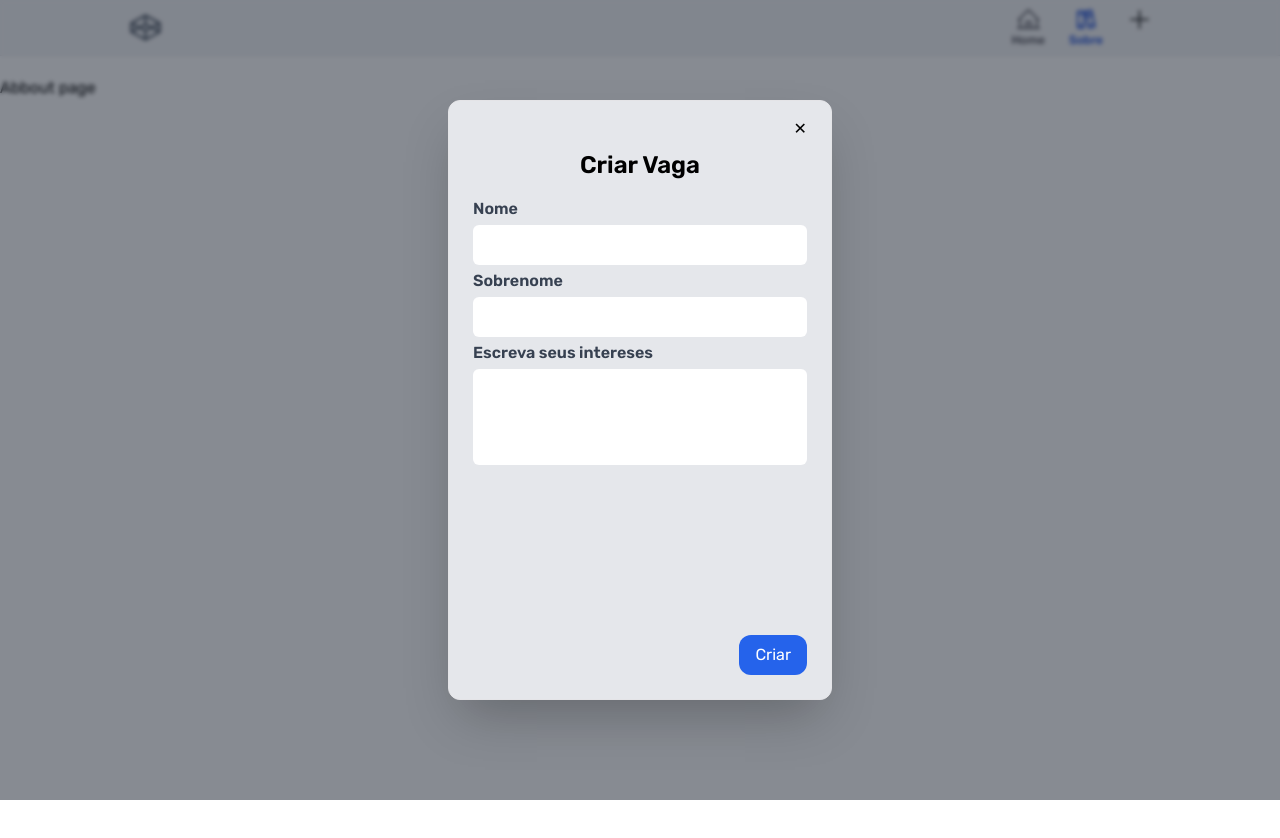
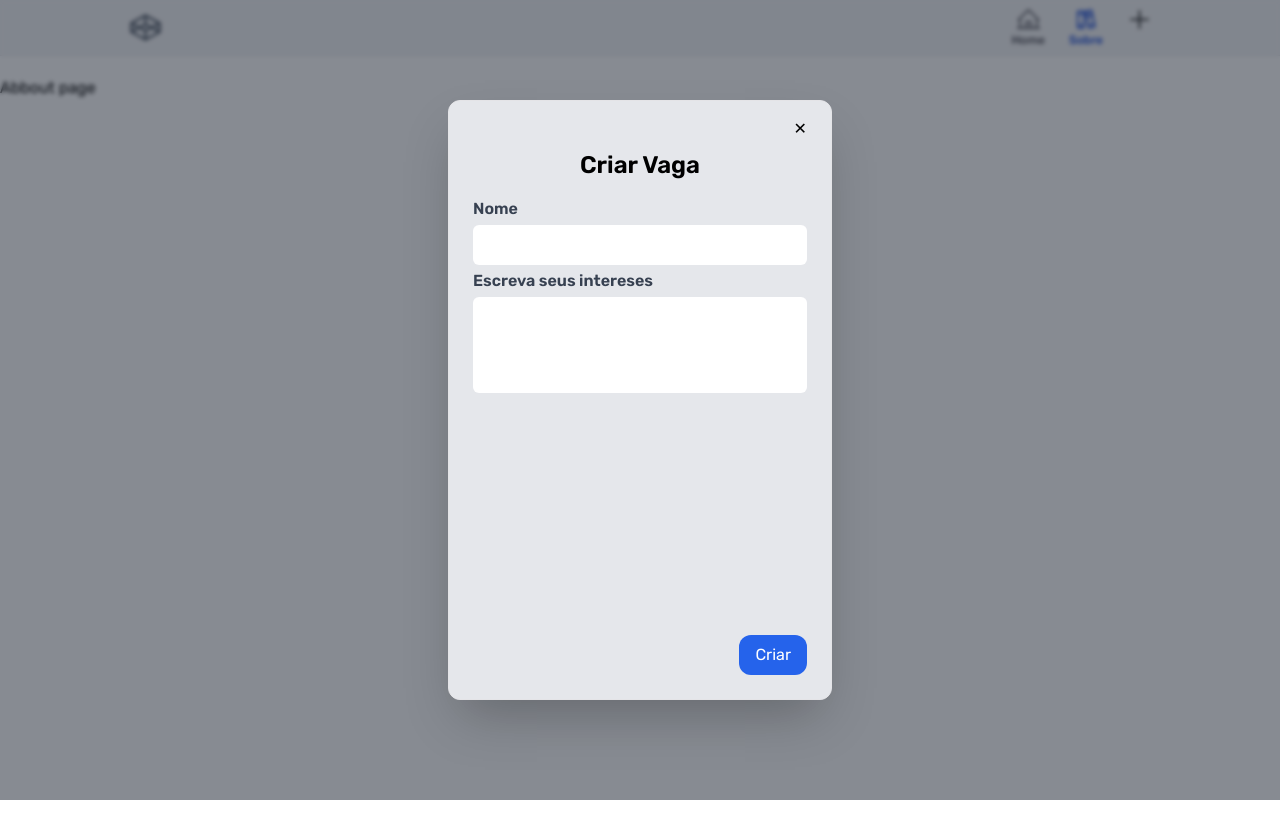
Before and after one commit to eliascoding365/TCC_Etec, a Next.js app: page /sobre in a window 1280 px wide. Both pictures are taken after a click on the button 1139 px from the left and 19 px from the top of the page. Shown: the top 838 px of the page. Built offline with nearby package versions, Linux system fonts and the light colour scheme.

Commit message:
Submiting form (with hook-form)

```diff
--- a/package.json
+++ b/package.json
@@ -13,12 +13,14 @@
     "@emotion/styled": "^11.11.0",
     "@mui/material": "^5.15.13",
     "@prisma/client": "5.11.0",
+    "axios": "^1.6.8",
     "classnames": "^2.5.1",
     "next": "14.1.3",
     "prisma": "^5.11.0",
     "radix-ui": "^1.0.1",
     "react": "^18",
     "react-dom": "^18",
+    "react-hook-form": "^7.51.1",
     "react-icons": "^5.0.1",
     "zod": "^3.22.4"
   },
--- a/src/app/components/ButtonOpenModalCreateVaga/ButtonOpenModalCreateVaga.tsx
+++ b/src/app/components/ButtonOpenModalCreateVaga/ButtonOpenModalCreateVaga.tsx
@@ -64,9 +64,6 @@ const ButtonOpenModalCreateVaga = () => {
             <button type="button" className="btn btn-sm btn-circle btn-ghost flex absolute mx-6 my-4 right-0 top-0" onClick={closeModal}>✕</button>
             <h2 className="flex justify-center text-2xl font-bold mb-4">Criar Vaga</h2>
             <FormVaga />
-            <footer className='flex justify-end absolute right-0 bottom-0 mx-6 my-6'>
-              <ButtonCreateVaga/>
-            </footer>
           </div>
         </div>
       )}
--- a/src/app/components/ButtonOpenModalCreateVaga/FormVaga.tsx
+++ b/src/app/components/ButtonOpenModalCreateVaga/FormVaga.tsx
@@ -1,20 +1,32 @@
 import React from 'react'
+import { useForm } from 'react-hook-form'
+import ButtonCreateVaga from './ButtonCreateVaga';
+import axios from 'axios';
 
+interface VagaForm {
+    name: string,
+    description: string
+}
 const FormVaga = () => {
+    const { register, handleSubmit } = useForm<VagaForm>();
+
     return (
-        <form className='flex flex-col px-6' method="dialog">
+        <form
+        className='flex flex-col px-6' method="dialog"
+        onSubmit={handleSubmit( async(data) =>
+        await axios.post('/api/vaga', data)
+        )}>
             <p className="flex items-center  mb-1 text-gray-700 font-semibold">Nome</p>
             <div className='flex items-center '>
-                <input className='rounded-md w-full px-4 py-2' type="text" />
-            </div>
-            <p className="flex items-center  mb-1 mt-1  text-gray-700 font-semibold">Sobrenome</p>
-            <div className='flex items-center '>
-                <input className='rounded-md w-full px-4 py-2' type="text" />
+                <input className='rounded-md w-full px-4 py-2' type="text" {...register('name')} />
             </div>
             <p className="flex items-center  mb-1 mt-1  text-gray-700 font-semibold">Escreva seus intereses</p>
             <div className='flex items-center '>
-                <textarea className='rounded-md w-full h-24 px-4 py-2 resize-none'   />
+                <textarea className='rounded-md w-full h-24 px-4 py-2 resize-none' {...register('description')}  />
             </div>
+            <footer className='flex justify-end absolute right-0 bottom-0 mx-6 my-6'>
+              <ButtonCreateVaga/>
+            </footer>
         </form>
     )
 }
```
Also changed, not shown: 1 other file (tests, documents, lock files or other folders).
